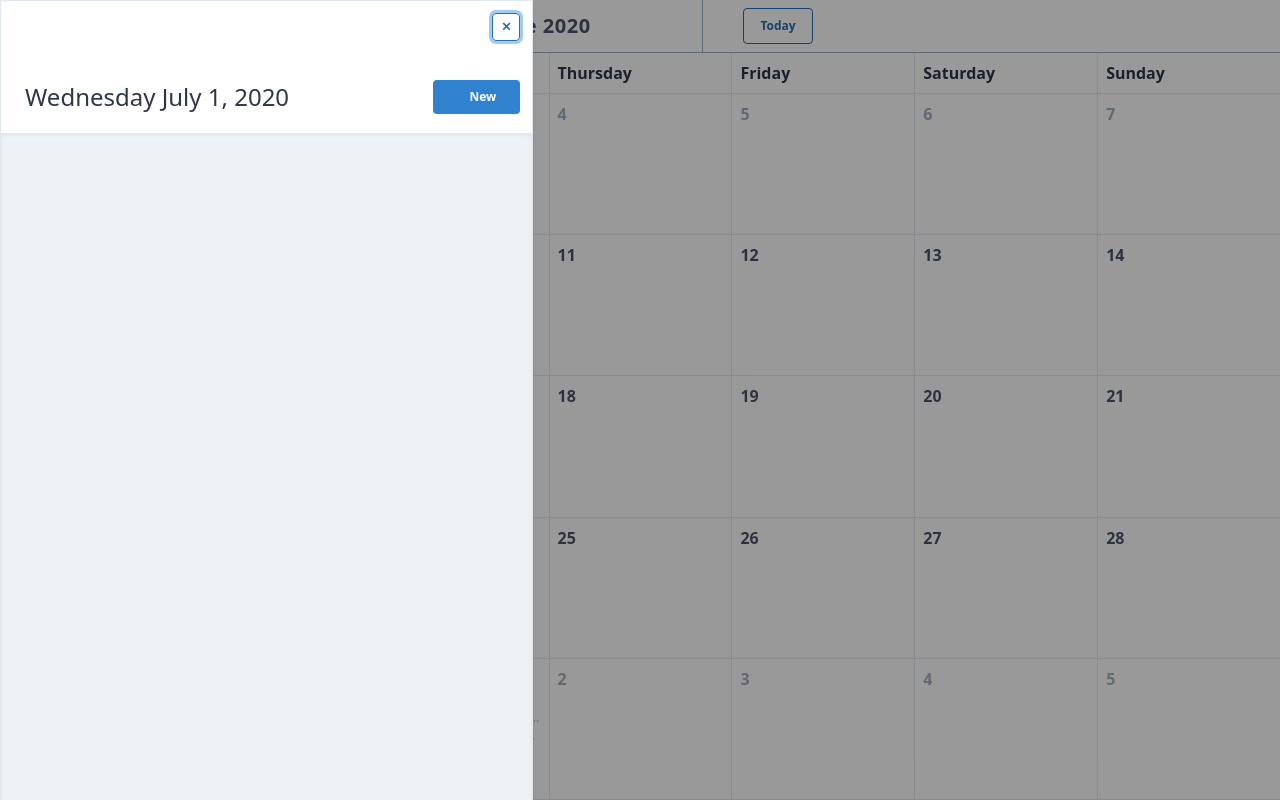
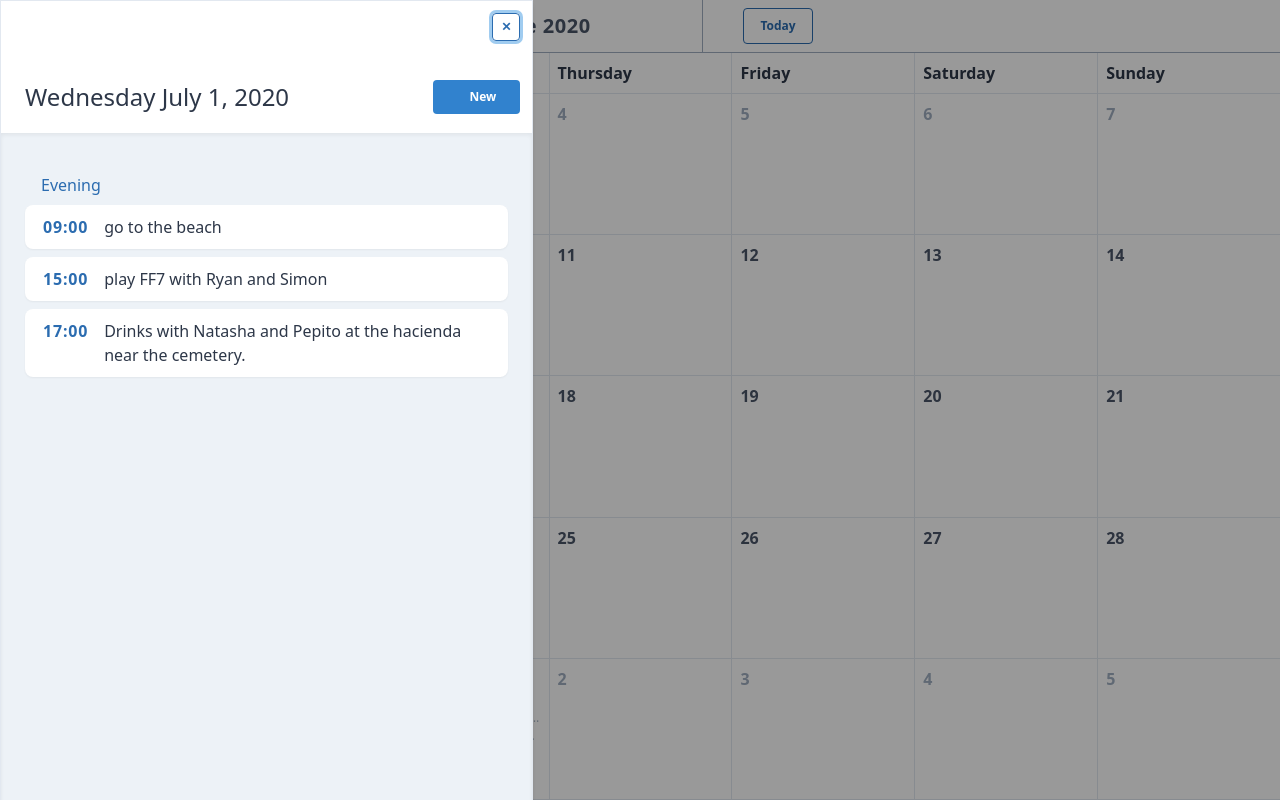
Before and after one commit to beaucouplus/calendar, a React (Create React App) app: page / in a window 1280 px wide. Both pictures are taken after a click on the element 457 px from the left and 729 px from the top of the page. Built offline with nearby package versions, Linux system fonts and the light colour scheme.

Commit message:
match data structure with google api > updated day view with new start fields and datetime

```diff
--- a/src/DayView.js
+++ b/src/DayView.js
@@ -61,7 +61,7 @@ function DayPlanning({ events }) {
   const filterEventsBetween = (eventList, lowerLimit, upperLimit) => {
     if (!eventList) return false;
     return eventList.filter((event) => {
-      const eventTime = dayjs(event.time, "HH:mm");
+      const eventTime = dayjs(event.start.datetime, "HH:mm");
       return eventTime.isBetween(
         dayjs(lowerLimit, "HH:mm"),
         dayjs(upperLimit, "HH:mm"),
--- a/src/Event.js
+++ b/src/Event.js
@@ -3,6 +3,7 @@ import PropTypes from "prop-types";
 import exact from "prop-types-exact";
 import { Button } from "./Button";
 import { EventContext } from "./EventContext";
+import dayjs from "dayjs";
 
 function Event({ event }) {
   const { onDeleteEvent } = useContext(EventContext);
@@ -31,7 +32,7 @@ function Event({ event }) {
     >
       <Button css={buttonStyle} callBack={handleClick} withFocus={false}>
         <div className="w-1/8 text-blue-700 font-semibold tracking-wider text-right">
-          {event.time}
+          {dayjs(event.start.datetime).format("HH:mm")}
         </div>
         <div className="pl-4 text-left">{event.title}</div>
         <div className="flex flex-grow justify-end text-gray-400 group-focus:text-blue-600 group-hover:text-blue-600 group-active:text-blue-600">
--- a/src/MonthView.js
+++ b/src/MonthView.js
@@ -134,7 +134,7 @@ function MonthDay({ date, month, events, maxHeight, maxNumberOfEvents }) {
         />
       </div>
       <Modal showModal={showModal} onCloseModal={closeModal}>
-        <DayModal date={date} events={events} />
+        <DayModal date={date} events={sortedEvents} />
       </Modal>
     </>
   );
```
